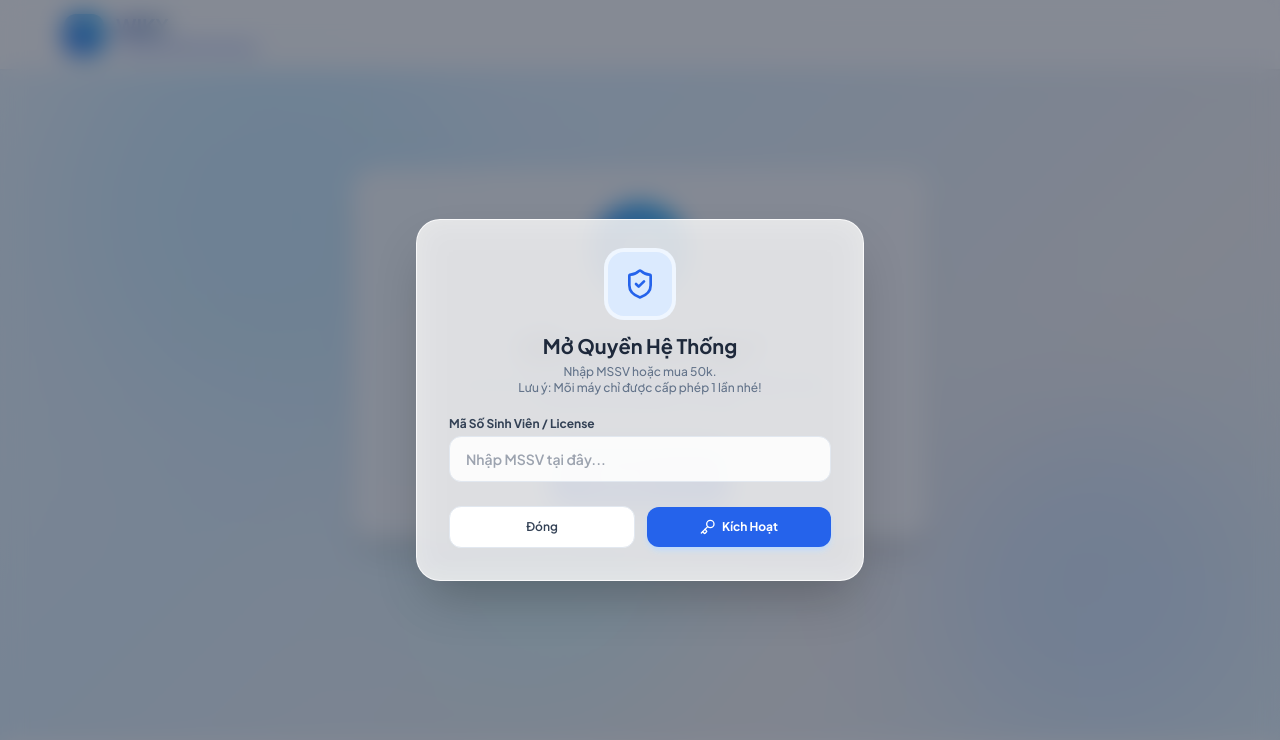
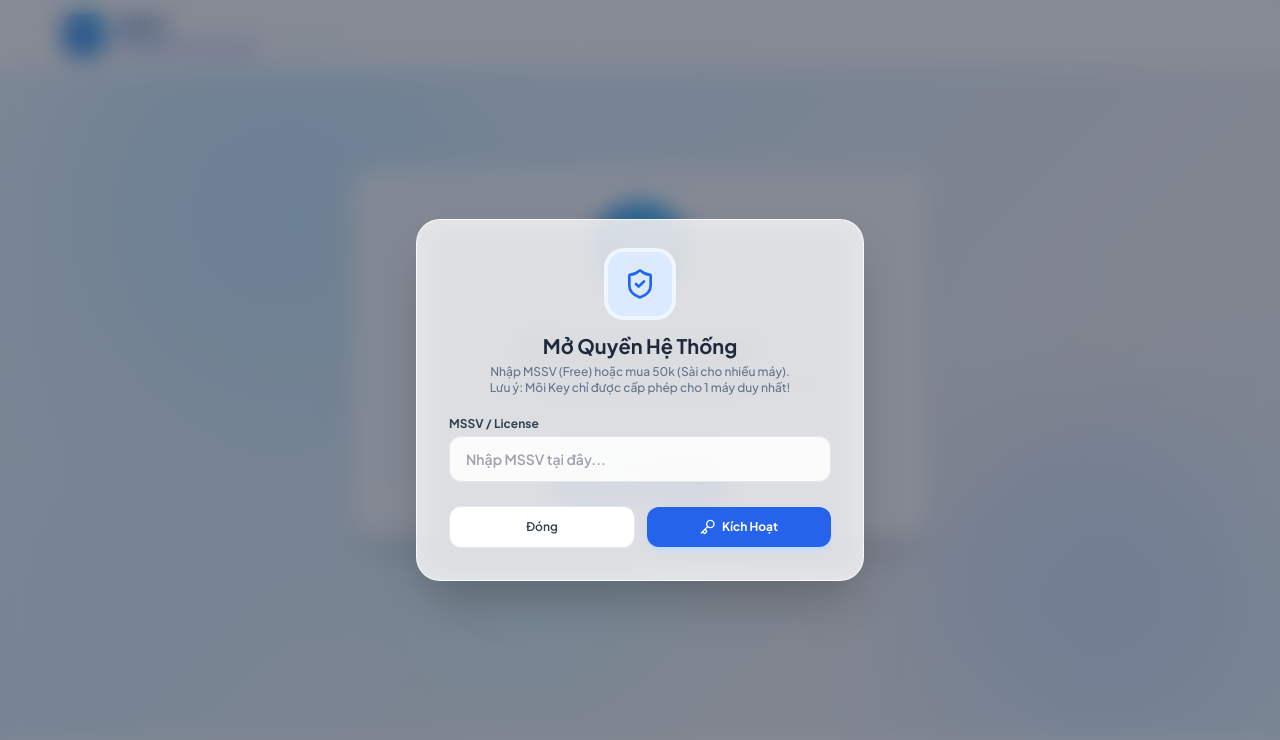
Before and after one commit to Nh4tHuy/OnTap, a plain HTML site: page index.html in a window 1280 px wide. Both pictures are taken after a click on the button "Bắt Đầu". Drawn offline with nearby package versions, Linux system fonts and the light colour scheme.

Commit message:
Update index.html

```diff
--- a/index.html
+++ b/index.html
@@ -251,11 +251,11 @@
                 <i data-lucide="shield-check" class="w-8 h-8"></i>
             </div>
             <h3 class="text-xl font-bold text-slate-800 mb-1">Mở Quyền Hệ Thống</h3>
-            <p class="text-xs text-slate-500 font-medium mb-5">Nhập MSSV hoặc mua 50k.<br/> Lưu ý: Mõi máy chỉ được cấp phép 1 lần nhé!</p>
+            <p class="text-xs text-slate-500 font-medium mb-5">Nhập MSSV (Free) hoặc mua 50k (Sài cho nhiều máy).<br/> Lưu ý: Mõi Key chỉ được cấp phép cho 1 máy duy nhất!</p>
 
             <div class="w-full space-y-3.5 text-left mb-6">
                 <div>
-                    <label class="block text-xs font-bold text-slate-700 mb-1">Mã Số Sinh Viên / License</label>
+                    <label class="block text-xs font-bold text-slate-700 mb-1">MSSV / License</label>
                     <input type="password" id="licenseInput" placeholder="Nhập MSSV tại đây..." class="w-full px-4 py-3 bg-white/90 border border-slate-200 rounded-xl text-sm font-semibold focus:outline-none focus:border-blue-500 focus:ring-2 focus:ring-blue-200 transition-all">
                 </div>
 
```
